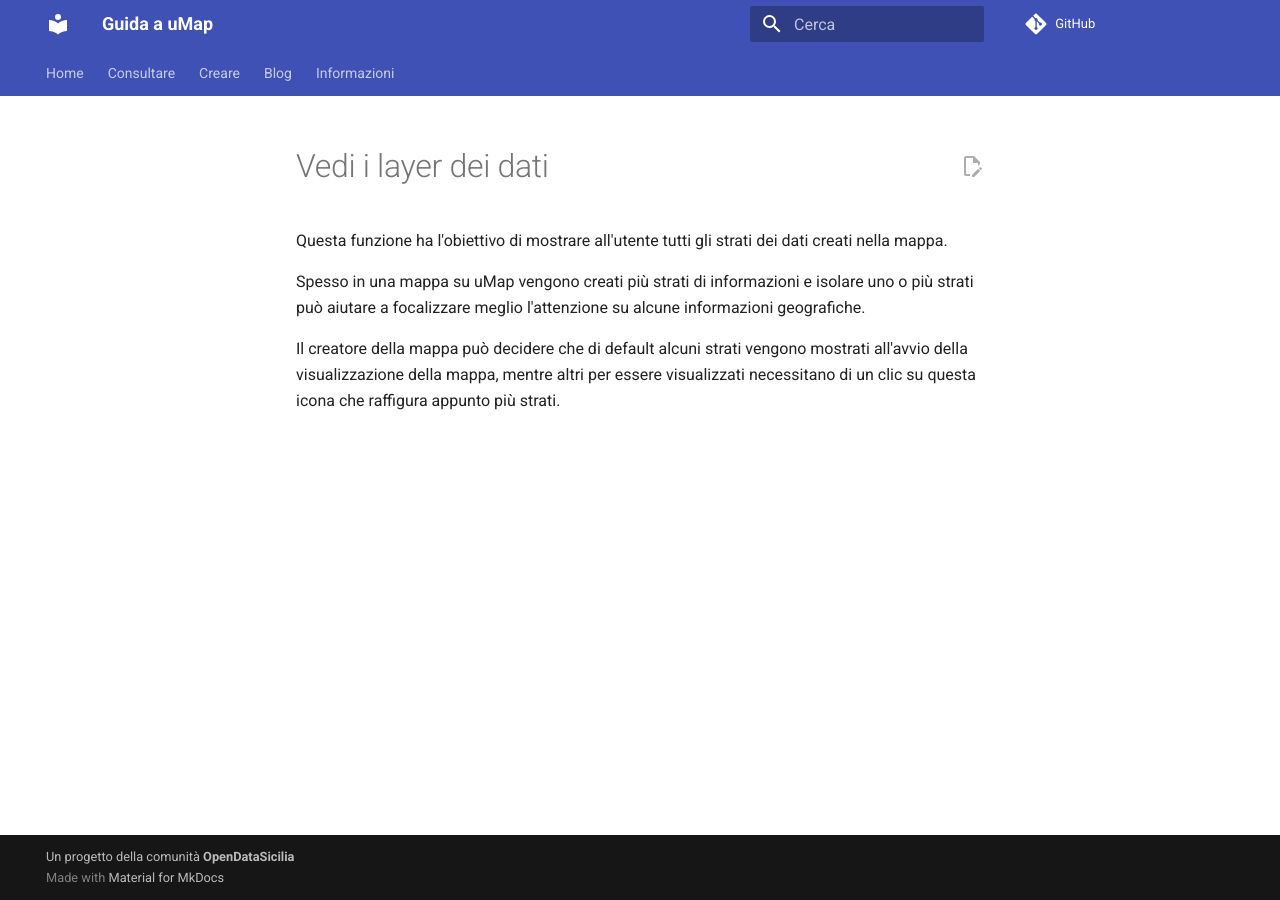
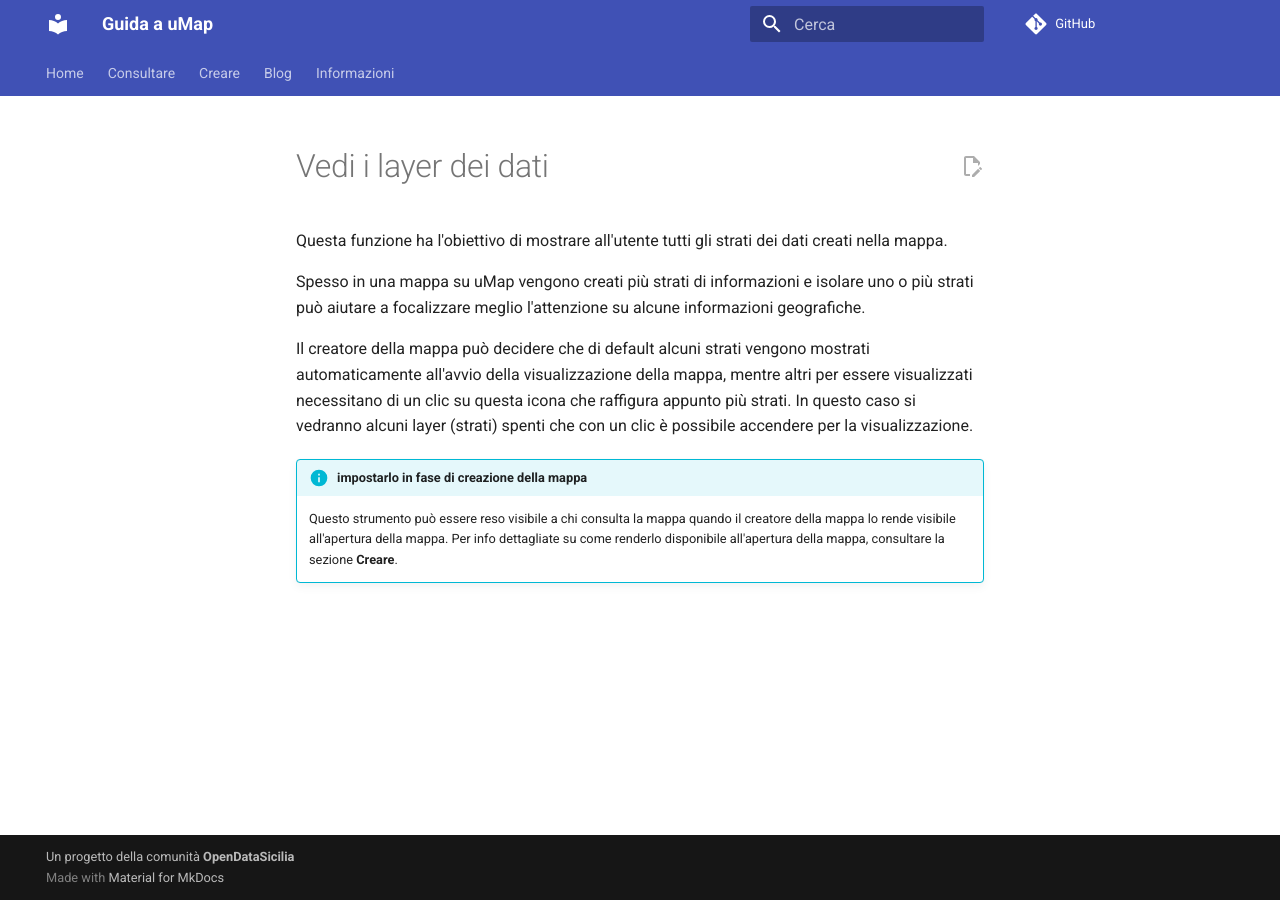
Before and after one commit to opendatasicilia/guida-umap, an MkDocs documentation site: the page built from docs/consultare/vedi-layer.md, in a window 1280 px wide. Built offline with MkDocs 1.6.1 and Material for MkDocs 9.7.7, drawn with Linux system fonts in a browser that asks for light colours; comment, search, counter and statistics services are not loaded.

Commit message:
Update vedi-layer.md

```diff
--- a/docs/consultare/vedi-layer.md
+++ b/docs/consultare/vedi-layer.md
@@ -4,4 +4,11 @@ Questa funzione ha l'obiettivo di mostrare all'utente tutti gli strati dei dati
 
 Spesso in una mappa su uMap vengono creati più strati di informazioni e isolare uno o più strati può aiutare a focalizzare meglio l'attenzione su alcune informazioni geografiche.
 
-Il creatore della mappa può decidere che di default alcuni strati vengono mostrati all'avvio della visualizzazione della mappa, mentre altri per essere visualizzati necessitano di un clic su questa icona che raffigura appunto più strati.
+Il creatore della mappa può decidere che di default alcuni strati vengono mostrati automaticamente all'avvio della visualizzazione della mappa, mentre altri per essere visualizzati necessitano di un clic su questa icona che raffigura appunto più strati. In questo caso si vedranno alcuni layer (strati) spenti che con un clic è possibile accendere per la visualizzazione.
+
+
+
+!!! info "impostarlo in fase di creazione della mappa"
+
+    Questo strumento può essere reso visibile a chi consulta la mappa quando il creatore della mappa lo rende visibile all'apertura della mappa.
+    Per info dettagliate su come renderlo disponibile all'apertura della mappa, consultare la sezione **Creare**.
```
